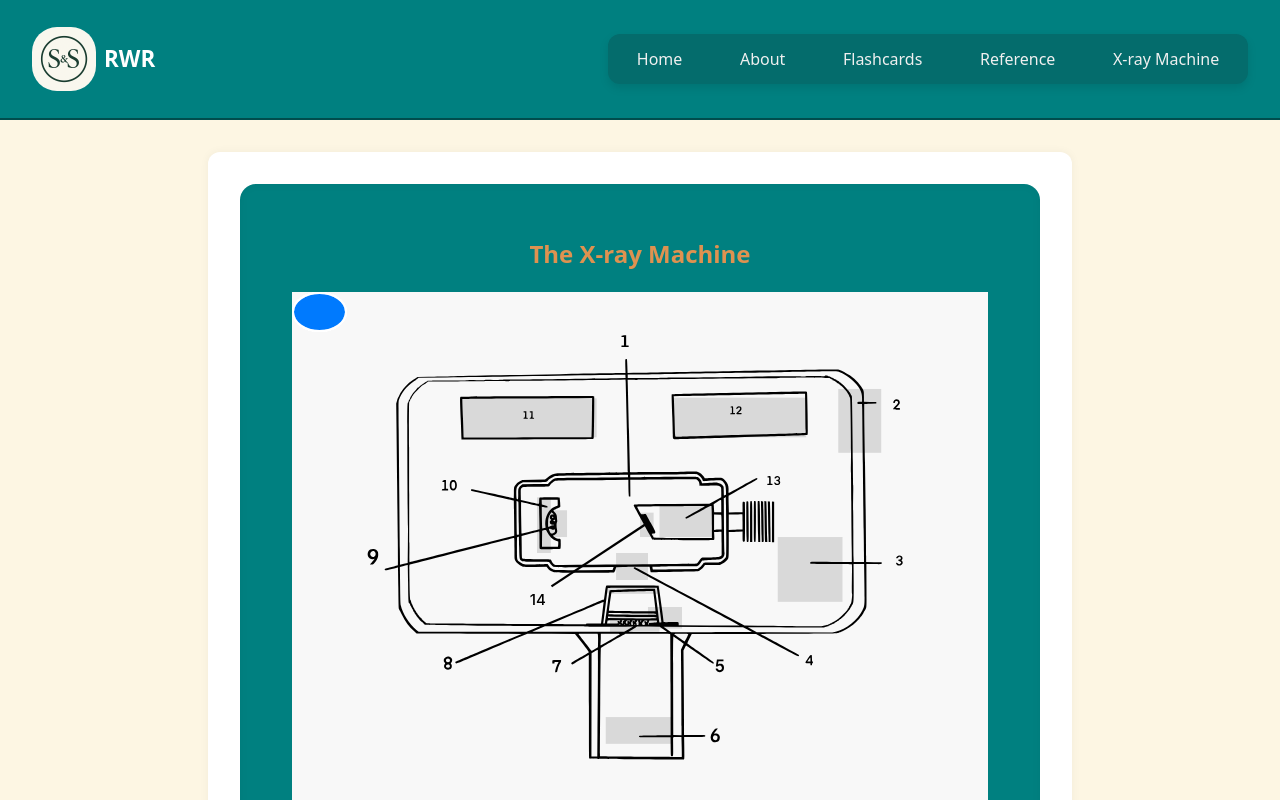
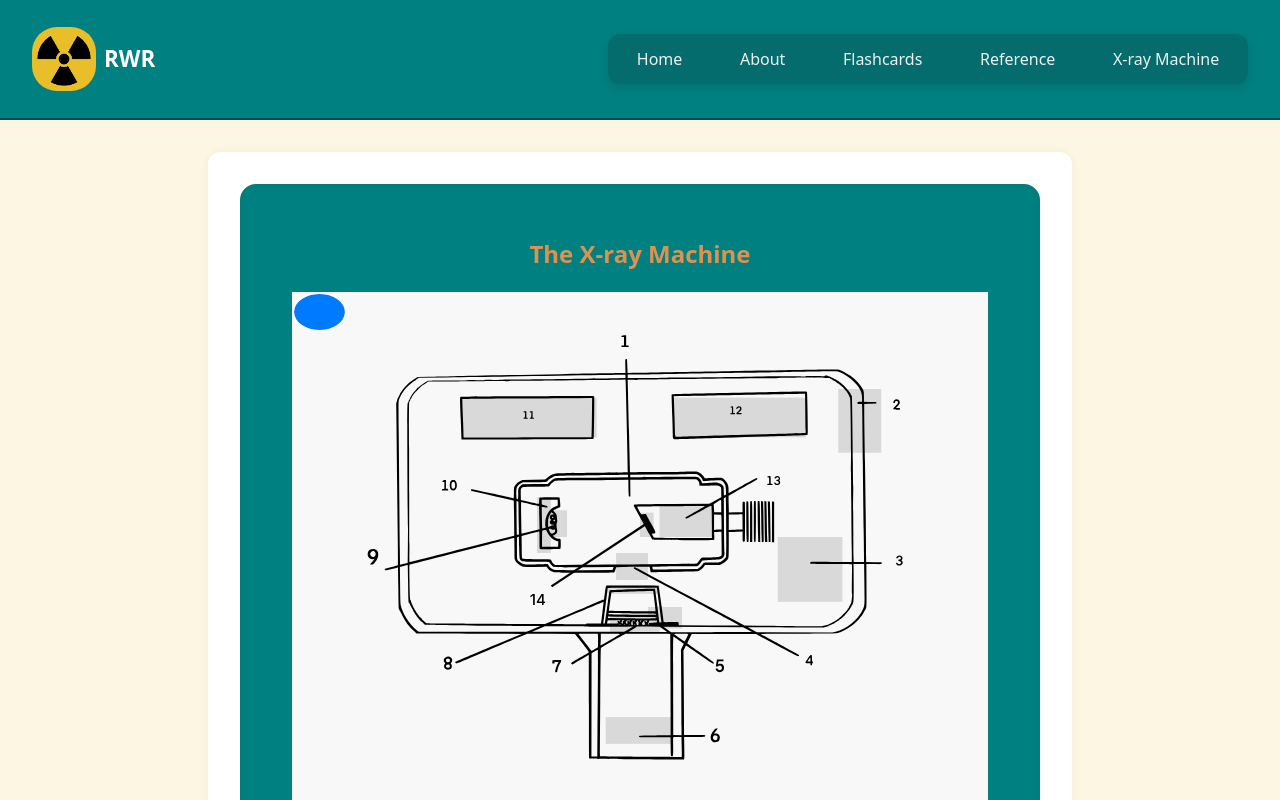
Before and after one commit to bcstidd/rad-with-rick, a React (Vite) app in the folder client/: page /machine in a window 1280 px wide. Shown: the top 800 px of the page. Built offline with nearby package versions, Linux system fonts and the light colour scheme.

Commit message:
favicon changed

```diff
--- a/client/index.html
+++ b/client/index.html
@@ -2,7 +2,7 @@
 <html lang="en">
   <head>
     <meta charset="UTF-8" />
-    <link rel="icon" href="/logo.png" />
+    <link rel="icon" href="/icons/radio.png" />
     <meta name="viewport" content="width=device-width, initial-scale=1.0" />
     <title>RAD With Rick</title>
   </head>
--- a/client/src/components/Header.jsx
+++ b/client/src/components/Header.jsx
@@ -1,13 +1,11 @@
-// src/components/Header.jsx
-
 import { Link } from 'react-router-dom'
-import logo from '/icons/favicon.png'
+import radio from '/icons/radio.png'
 
 export default function Header() {
   return (
     <header className="header">
       <h1 className="logo-title">
-        <img src={logo} alt="Logo" className="logo-img" />
+        <img src={radio} alt="Logo" className="logo-img" />
         RWR
       </h1>
       <nav className="nav">
--- a/client/src/components/machine.css
+++ b/client/src/components/machine.css
@@ -41,9 +41,7 @@
   margin-top: 30px;
   padding: 20px;
   border: 1px solid #ccc;
-  border-radius: 8px;.machine-image-wrapper { border: 2px solid red; }
-.machine-image { border: 2px solid blue; }
-
+  border-radius: 8px;
   background-color: #f9f9f9;
   max-width: 600px;
   margin: 30px auto;
```
Also changed, not shown: client/public/icons/radio.png (added), client/public/logo.png (deleted).
